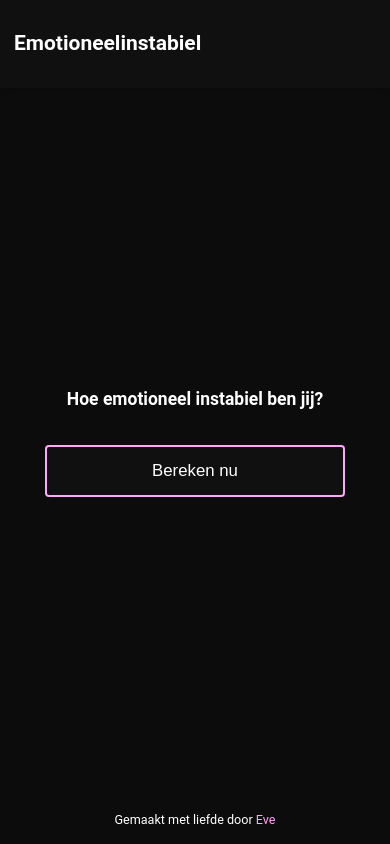
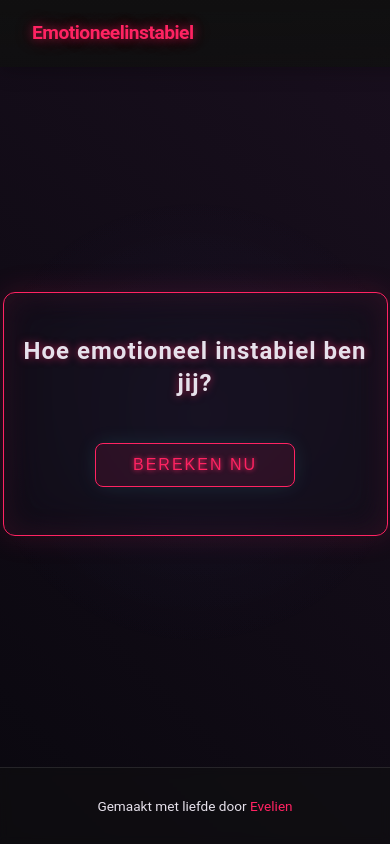
Before and after one commit to sipacid/emotioneelinstabiel.nl, a plain HTML site: page index.html in a window 390 px wide. Drawn offline with Linux system fonts and the light colour scheme.

Commit message:
removed some comments, design improvements

```diff
--- a/index.html
+++ b/index.html
@@ -2,21 +2,28 @@
 <html lang="nl">
   <head>
     <meta charset="UTF-8" />
-    <meta name="viewport" content="width=device-width, initial-scale=1.0, maximum-scale=5.0" />
-    <meta name="mobile-web-app-capable" content="yes" />
-    <meta name="apple-mobile-web-app-capable" content="yes" />
-    <meta name="apple-mobile-web-app-status-bar-style" content="black-translucent" />
-    <meta name="description" content="Ontdek hoe emotioneel instabiel je bent met onze grappige calculator. Een tool die je persoonlijkheid analyseert." />
+    <meta
+      name="viewport"
+      content="width=device-width, initial-scale=1.0, maximum-scale=1.0, user-scalable=no"
+    />
+    <meta
+      name="description"
+      content="Ontdek hoe emotioneel instabiel je bent met onze grappige calculator. Een tool die je persoonlijkheid analyseert."
+    />
     <meta name="theme-color" content="#0c0c0c" />
     <meta property="og:title" content="Emotioneelinstabiel Calculator" />
-    <meta property="og:description" content="Ontdek hoe emotioneel instabiel je bent!" />
+    <meta
+      property="og:description"
+      content="Ontdek hoe emotioneel instabiel je bent!"
+    />
     <meta property="og:type" content="website" />
-    <meta name="keywords" content="emotioneel,instabiel,emotioneelinstabiel,berekenen" />
+    <meta
+      name="keywords"
+      content="emotioneel,instabiel,emotioneelinstabiel,berekenen"
+    />
     <meta name="author" content="sipacid" />
 
-    <link rel="preconnect" href="https://fonts.gstatic.com" crossorigin />
     <link rel="stylesheet" href="styles.css" />
-    <link rel="icon" href="favicon.ico" type="image/x-icon" />
 
     <title>Emotioneelinstabiel Calculator | Test Jezelf</title>
   </head>
@@ -29,6 +36,7 @@
           >
         </h1>
       </header>
+      <div class="content-wrapper">
         <section>
           <h1>Hoe emotioneel instabiel ben jij?</h1>
           <button id="calculateButton" aria-label="Start de berekening">
@@ -36,6 +44,7 @@
           </button>
           <p id="result" aria-live="polite">Klaar om te beginnen...</p>
         </section>
+      </div>
       <footer>
         <p>
           Gemaakt met liefde door
@@ -44,7 +53,7 @@
             target="_blank"
             rel="noopener"
             class="footer-link"
-            >Eve</a
+            >Evelien</a
           >
         </p>
       </footer>
--- a/styles.css
+++ b/styles.css
@@ -1,12 +1,25 @@
+@import url("https://fonts.googleapis.com/css2?family=Roboto+Mono:ital,wght@0,100..700;1,100..700&display=swap");
+
 :root {
-  --bg-colour: rgb(12, 12, 12);
-  --fg-colour: rgb(255, 255, 255);
-  --accent-colour: rgb(255, 167, 248);
+  --bg-colour: rgb(10, 8, 15);
+  --fg-colour: rgb(230, 225, 235);
+  --accent-colour: rgb(255, 35, 98);
+  --accent-dark: rgb(190, 0, 90);
+  --accent-secondary: rgb(148, 0, 255);
+  --neon-glow: 0 0 10px rgba(255, 35, 98, 0.5), 0 0 20px rgba(255, 35, 98, 0.3),
+    0 0 30px rgba(255, 35, 98, 0.1);
+  --text-glow: 0 0 8px rgba(255, 35, 98, 0.6);
   --header-bg: rgb(16, 16, 16);
   --button-bg: rgb(16, 16, 16);
   --button-hover: rgb(48, 48, 48);
   --font: "Roboto", system-ui, sans-serif;
   --font-mono: "Roboto Mono", monospace;
+  --header-gradient: linear-gradient(
+    to bottom,
+    rgba(16, 16, 16, 0.95),
+    rgba(16, 16, 16, 0.85)
+  );
+  --footer-bg: rgba(16, 16, 16, 0.5);
 
   color-scheme: dark;
 }
@@ -18,6 +31,26 @@ body {
   font-size: 1rem;
   line-height: 1.5;
   margin: 0;
+  min-height: 100vh;
+  display: flex;
+  flex-direction: column;
+  overflow-x: hidden;
+}
+
+body::before {
+  content: "";
+  position: fixed;
+  top: 0;
+  left: 0;
+  width: 100%;
+  height: 100%;
+  background: radial-gradient(
+      circle at 50% 50%,
+      rgba(148, 0, 255, 0.03) 0%,
+      transparent 50%
+    ),
+    linear-gradient(45deg, rgba(10, 8, 15, 1) 0%, rgba(25, 15, 30, 1) 100%);
+  z-index: -1;
 }
 
 a {
@@ -32,91 +65,168 @@ a:hover {
 .footer-link {
   color: var(--accent-colour);
   text-decoration: none;
+  position: relative;
+  padding-bottom: 2px;
 }
 
 .footer-link:hover {
   color: var(--accent-colour);
-  text-decoration: underline;
+  text-decoration: none;
+}
+
+.footer-link::after {
+  content: "";
+  position: absolute;
+  width: 100%;
+  height: 1px;
+  bottom: 0;
+  left: 0;
+  background: var(--accent-colour);
+  transform: scaleX(0);
+  transition: transform 0.3s ease;
+}
+
+.footer-link:hover::after {
+  transform: scaleX(1);
 }
 
 header {
-  background-color: var(--header-bg);
-  padding: 1.5rem;
-  position: sticky;
+  background: var(--header-gradient);
+  backdrop-filter: blur(10px);
+  -webkit-backdrop-filter: blur(10px);
+  position: fixed;
+  width: 100%;
   top: 0;
   z-index: 100;
-  box-shadow: 0 2px 8px rgba(0, 0, 0, 0.2);
+  padding: 1.2rem 2rem;
+  box-shadow: 0 2px 20px rgba(0, 0, 0, 0.3);
   display: flex;
   align-items: center;
 }
 
+header h1 {
+  margin: 0;
+  font-size: 1.8rem;
+  letter-spacing: -0.5px;
+}
+
 header h1 a {
-  color: var(--fg-colour);
-  text-decoration: none;
+  color: var(--accent-colour);
+  text-shadow: var(--neon-glow);
+  transition: all 0.3s ease;
+  position: relative;
 }
 
 header h1 a:hover {
-  color: var(--fg-colour);
+  text-shadow: var(--neon-glow), 0 0 40px var(--accent-colour);
 }
 
 main {
-  min-height: 100vh;
-  width: 100%;
+  flex: 1;
   display: flex;
   flex-direction: column;
+  background: radial-gradient(
+    circle at 50% 50%,
+    rgba(80, 250, 255, 0.03) 0%,
+    transparent 50%
+  );
+}
+
+.content-wrapper {
+  flex: 1;
+  display: flex;
+  align-items: center;
+  justify-content: center;
+  padding: 4rem 0;
+}
+
+.content-wrapper::before {
+  content: "";
+  position: fixed;
+  top: 0;
+  left: 0;
+  width: 100%;
+  height: 100%;
+  background: linear-gradient(transparent 50%, rgba(0, 0, 0, 0.1) 50%);
+  background-size: 100% 4px;
+  pointer-events: none;
+  z-index: 101;
 }
 
 section {
-  margin: auto;
-  padding: 2rem;
-  max-width: 800px;
+  margin: 0 auto;
+  padding: 3rem 2rem;
+  max-width: 600px;
   width: 90%;
   text-align: center;
+  background: rgba(25, 20, 35, 0.3);
+  border: 1px solid var(--accent-colour);
+  border-radius: 16px;
+  backdrop-filter: blur(20px);
+  -webkit-backdrop-filter: blur(20px);
+  box-shadow: inset 0 0 30px rgba(255, 35, 98, 0.1),
+    0 0 30px rgba(255, 35, 98, 0.15);
 }
 
 section h1 {
-  font-size: 2rem;
+  font-size: 2.5rem;
   line-height: 1.2;
-  margin-bottom: 2rem;
+  margin-bottom: 2.5rem;
+  font-weight: 700;
+  color: var(--fg-colour);
+  text-shadow: var(--text-glow);
+  letter-spacing: 1px;
 }
 
 #calculateButton {
-  background-color: var(--button-bg);
-  border: 2px solid var(--accent-colour);
-  color: var(--fg-colour);
-  padding: 0.75rem 1.5rem;
-  font-size: 1.1rem;
+  background: rgba(255, 35, 98, 0.1);
+  border: 1px solid var(--accent-colour);
+  color: var(--accent-colour);
+  text-shadow: 0 0 5px var(--accent-colour);
+  box-shadow: inset 0 0 20px rgba(255, 35, 98, 0.2),
+    0 0 20px rgba(255, 35, 98, 0.1);
+  text-transform: uppercase;
+  letter-spacing: 2px;
+  padding: 1rem 2rem;
+  font-size: 1.2rem;
   cursor: pointer;
-  transition: all 0.2s ease;
-  border-radius: 4px;
-  min-width: 200px;
-  margin: 1rem auto;
+  transition: all 0.3s cubic-bezier(0.4, 0, 0.2, 1);
+  border-radius: 8px;
+  min-width: 220px;
+  margin: 2rem auto;
+  font-weight: 500;
+  box-shadow: 0 0 20px rgba(80, 250, 255, 0.1);
 }
 
 #calculateButton:hover {
-  background-color: var(--button-hover);
+  background: rgba(255, 35, 98, 0.15);
+  box-shadow: inset 0 0 30px rgba(255, 35, 98, 0.3),
+    0 0 30px rgba(255, 35, 98, 0.2);
+  text-shadow: 0 0 8px var(--accent-colour);
   transform: translateY(-2px);
-}
-
-#calculateButton:focus-visible {
-  outline: 3px solid var(--accent-colour);
-  outline-offset: 2px;
 }
 
 #result {
   display: none;
-  font-size: 1.2rem;
+  font-size: 1.3rem;
   margin: 2rem auto;
   max-width: 90%;
+  font-weight: 500;
+  color: var(--accent-colour);
+  text-shadow: var(--neon-glow);
+  font-family: var(--font-mono);
+  letter-spacing: 1px;
 }
 
 @keyframes blink {
   0%,
   100% {
     opacity: 1;
+    text-shadow: var(--neon-glow);
   }
   50% {
-    opacity: 0.4;
+    opacity: 0.5;
+    text-shadow: none;
   }
 }
 
@@ -125,38 +235,59 @@ section h1 {
 }
 
 footer {
-  padding: 1rem;
+  background: var(--footer-bg);
+  backdrop-filter: blur(5px);
+  -webkit-backdrop-filter: blur(5px);
+  padding: 1.5rem;
   text-align: center;
-}
-
-footer p {
-  font-size: 1rem;
-  margin: 0;
+  border-top: 1px solid rgba(255, 255, 255, 0.1);
 }
 
 @media (max-width: 768px) {
+  body {
+    min-height: 100dvh;
+  }
+
+  main {
+    padding-top: 60px;
+  }
+
+  .content-wrapper {
+    padding: 0;
+    min-height: unset;
+  }
+
+  section {
+    padding: 1.5rem;
+    margin: 0.5rem auto;
+    width: 90%;
+    max-height: calc(100dvh - 120px);
+  }
+
   section h1 {
-    font-size: 1.5rem;
+    font-size: 1.75rem;
     margin-bottom: 1.5rem;
   }
 
-  header {
-    padding: 1rem;
-  }
-
   header h1 {
-    font-size: 1.5rem;
+    font-size: 1.3rem;
   }
 
   #calculateButton {
-    width: 100%;
-    max-width: 300px;
-    padding: 1rem;
-    font-size: 1.2rem;
+    padding: 0.875rem 1.5rem;
+    margin: 1rem auto;
+    min-width: 180px;
+    font-size: 1.1rem;
   }
 
-  section {
-    padding: 1.5rem 1rem;
+  #result {
+    margin: 1rem auto;
+    font-size: 1.1rem;
+    line-height: 1.4;
+  }
+
+  .content-wrapper::before {
+    display: none;
   }
 }
 
@@ -171,22 +302,131 @@ footer p {
 }
 
 @media (max-width: 480px) {
+  :root {
+    font-size: 16px;
+  }
+
+  section {
+    padding: 1.25rem;
+    margin: 0.25rem auto;
+  }
+
   section h1 {
-    font-size: 1.25rem;
+    font-size: 1.5rem;
+    margin-bottom: 1rem;
+  }
+
+  #calculateButton {
+    padding: 0.75rem 1.25rem;
+    margin: 0.75rem auto;
+  }
+
+  #result {
+    margin: 0.75rem auto;
+  }
+
+  .content-wrapper::before {
+    display: none;
+  }
+
+  section {
+    padding: 1.75rem 1.25rem;
+    width: 92%;
+    margin: 0.5rem auto;
+  }
+
+  section h1 {
+    font-size: 1.75rem;
+    margin-bottom: 1.5rem;
+    line-height: 1.3;
+  }
+
+  #calculateButton {
+    padding: 0.875rem 1.5rem;
+    font-size: 1.1rem;
+    min-width: 180px;
+    margin: 1.25rem auto;
   }
 
   #result {
     font-size: 1.1rem;
+    padding: 0.5rem;
+    line-height: 1.5;
+  }
+
+  .content-wrapper {
+    padding: 1.5rem 0.75rem;
+  }
+
+  section {
+    padding: 1.5rem 1rem;
+    margin: 0.75rem auto;
+    width: 90%;
+    border-radius: 12px;
+  }
+
+  section h1 {
+    font-size: 1.5rem;
+    margin-bottom: 1.25rem;
+  }
+
+  header h1 {
+    font-size: 1.2rem;
+  }
+
+  #result {
+    font-size: 1rem;
     line-height: 1.4;
+    padding: 0 0.5rem;
+  }
+
+  footer {
+    padding: 0.875rem;
   }
 
   footer p {
-    font-size: 0.9rem;
+    font-size: 0.85rem;
+  }
+
+  section {
+    padding: 1.5rem 1rem;
+    border-radius: 12px;
+  }
+
+  #calculateButton {
+    margin: 1.5rem auto;
+    padding: 0.75rem 1.25rem;
+    font-size: 1rem;
+    min-width: 200px;
+  }
+
+  .content-wrapper {
+    padding: 3rem 0;
+  }
+}
+
+@media (max-width: 350px) {
+  section {
+    padding: 1.25rem 1rem;
+    width: 92%;
+  }
+
+  section h1 {
+    font-size: 1.3rem;
+    margin-bottom: 1rem;
+  }
+
+  #calculateButton {
+    min-width: 160px;
+    padding: 0.75rem 1.25rem;
+    font-size: 1rem;
   }
 }
 
 @media (hover: none) {
   #calculateButton:hover {
     transform: none;
+    background: rgba(255, 35, 98, 0.1);
+    box-shadow: none;
   }
 }
```
Also changed, not shown: 1 other file. Lines whose indentation alone changed are shown as unchanged.
